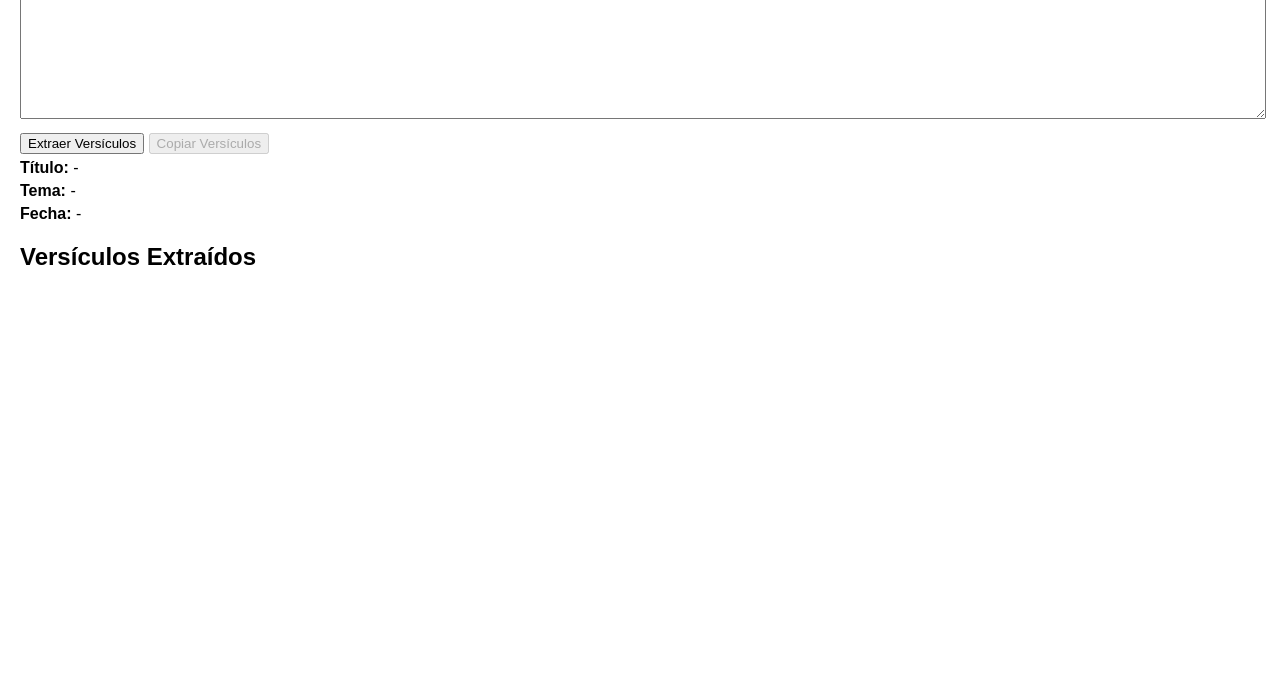
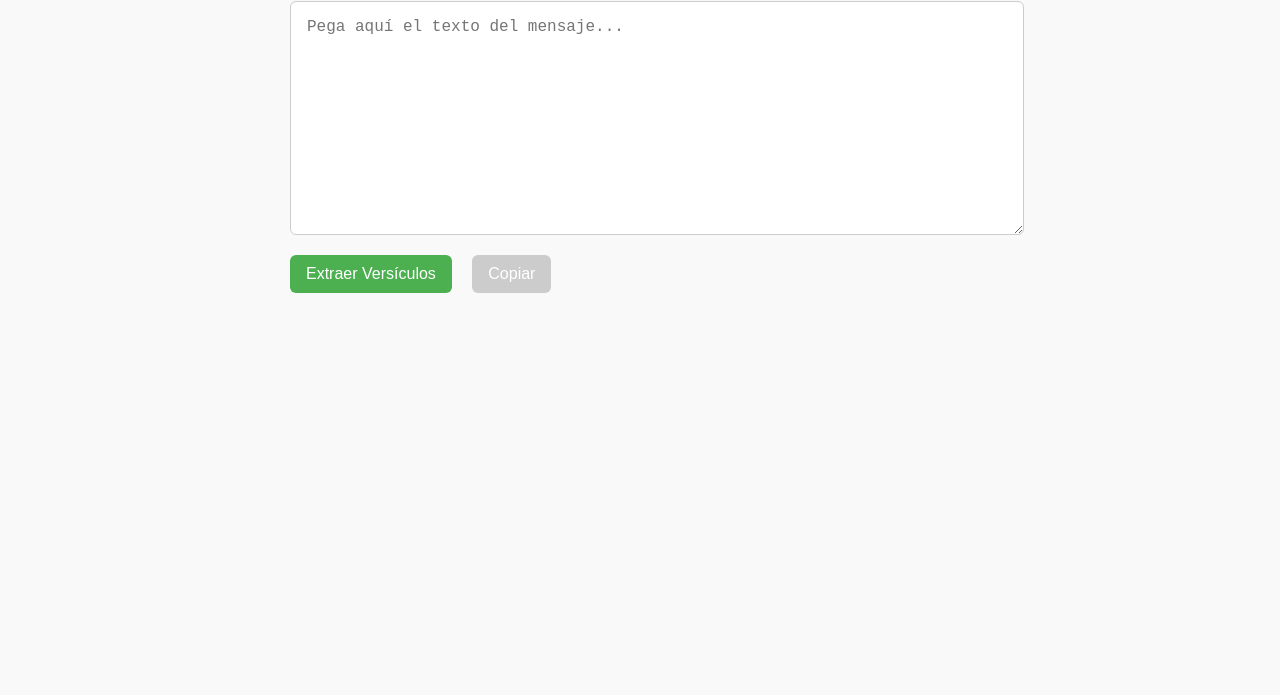
Before and after one commit to Alfonsoesq/Extractordeversiculos-v2, a plain HTML site: page index.html in a window 1280 px wide. Shown: the part 105-800 px from the top of the page. Drawn offline with Linux system fonts and the light colour scheme.

Commit message:
Update index.html
Updated file to hide Titulo, tema, and fecha from file until exported. Also removes redundant "Tema" from being said twice.

```diff
--- a/index.html
+++ b/index.html
@@ -2,58 +2,94 @@
 <html lang="es">
 <head>
   <meta charset="UTF-8" />
-  <meta name="viewport" content="width=device-width, initial-scale=1" />
-  <title>Extractor de Versículos V2</title>
+  <meta name="viewport" content="width=device-width, initial-scale=1.0"/>
+  <title>Extractor de Versículos</title>
+  <link rel="stylesheet" href="styles.css" />
   <style>
-    body { font-family: Arial, sans-serif; margin: 20px; }
-    h1, h2 { margin-bottom: 10px; }
-    textarea { width: 100%; margin-bottom: 10px; }
-    ul { list-style-type: none; padding: 0; }
-    li { margin: 5px 0; padding: 5px; border: 1px solid #ccc; border-radius: 4px; }
+    body {
+      font-family: sans-serif;
+      padding: 2rem;
+      max-width: 700px;
+      margin: auto;
+      background-color: #f9f9f9;
+    }
+
+    h1 {
+      font-size: 2rem;
+      margin-bottom: 1rem;
+      text-align: center;
+    }
+
+    textarea {
+      width: 100%;
+      height: 200px;
+      padding: 1rem;
+      font-size: 1rem;
+      margin-bottom: 1rem;
+      border: 1px solid #ccc;
+      border-radius: 6px;
+    }
+
+    button {
+      padding: 0.6rem 1rem;
+      margin-right: 1rem;
+      font-size: 1rem;
+      border: none;
+      border-radius: 6px;
+      cursor: pointer;
+      background-color: #4CAF50;
+      color: white;
+    }
+
+    button:disabled {
+      background-color: #ccc;
+      cursor: not-allowed;
+    }
+
+    ul {
+      list-style-type: disc;
+      padding-left: 1.5rem;
+    }
+
     #toast {
       visibility: hidden;
-      min-width: 200px;
-      margin-left: -100px;
+      min-width: 250px;
+      margin-left: -125px;
       background-color: #333;
       color: #fff;
       text-align: center;
-      border-radius: 4px;
-      padding: 10px;
+      border-radius: 6px;
+      padding: 1rem;
       position: fixed;
       z-index: 1;
       left: 50%;
       bottom: 30px;
-      font-size: 16px;
+      font-size: 1rem;
       opacity: 0;
-      transition: opacity 0.5s, visibility 0.5s;
+      transition: opacity 0.5s ease-in-out, visibility 0s linear 0.5s;
     }
+
     #toast.show {
       visibility: visible;
       opacity: 1;
-    }
-    #metadata p {
-      margin: 5px 0;
+      transition-delay: 0s;
     }
   </style>
 </head>
 <body>
-  <h1>Extractor de Versículos V2</h1>
-  <textarea id="sermonText" rows="10" placeholder="Escribe tu sermón aquí..."></textarea><br />
-  <button id="extractBtn">Extraer Versículos</button>
-  <button id="copyBtn" disabled>Copiar Versículos</button>
+  <h1>Extractor de Versículos</h1>
 
-  <div id="metadata">
-    <p><strong>Título:</strong> <span id="titleDisplay">-</span></p>
-    <p><strong>Tema:</strong> <span id="temaDisplay">-</span></p>
-    <p><strong>Fecha:</strong> <span id="dateDisplay">-</span></p>
+  <textarea id="sermonText" placeholder="Pega aquí el texto del mensaje..."></textarea>
+
+  <div>
+    <button id="extractBtn">Extraer Versículos</button>
+    <button id="copyBtn" disabled>Copiar</button>
   </div>
 
-  <h2>Versículos Extraídos</h2>
   <ul id="verseList"></ul>
 
   <div id="toast"></div>
 
-  <!-- Load main.js as an ES module -->
   <script type="module" src="main.js"></script>
 </body>
 </html>
```
